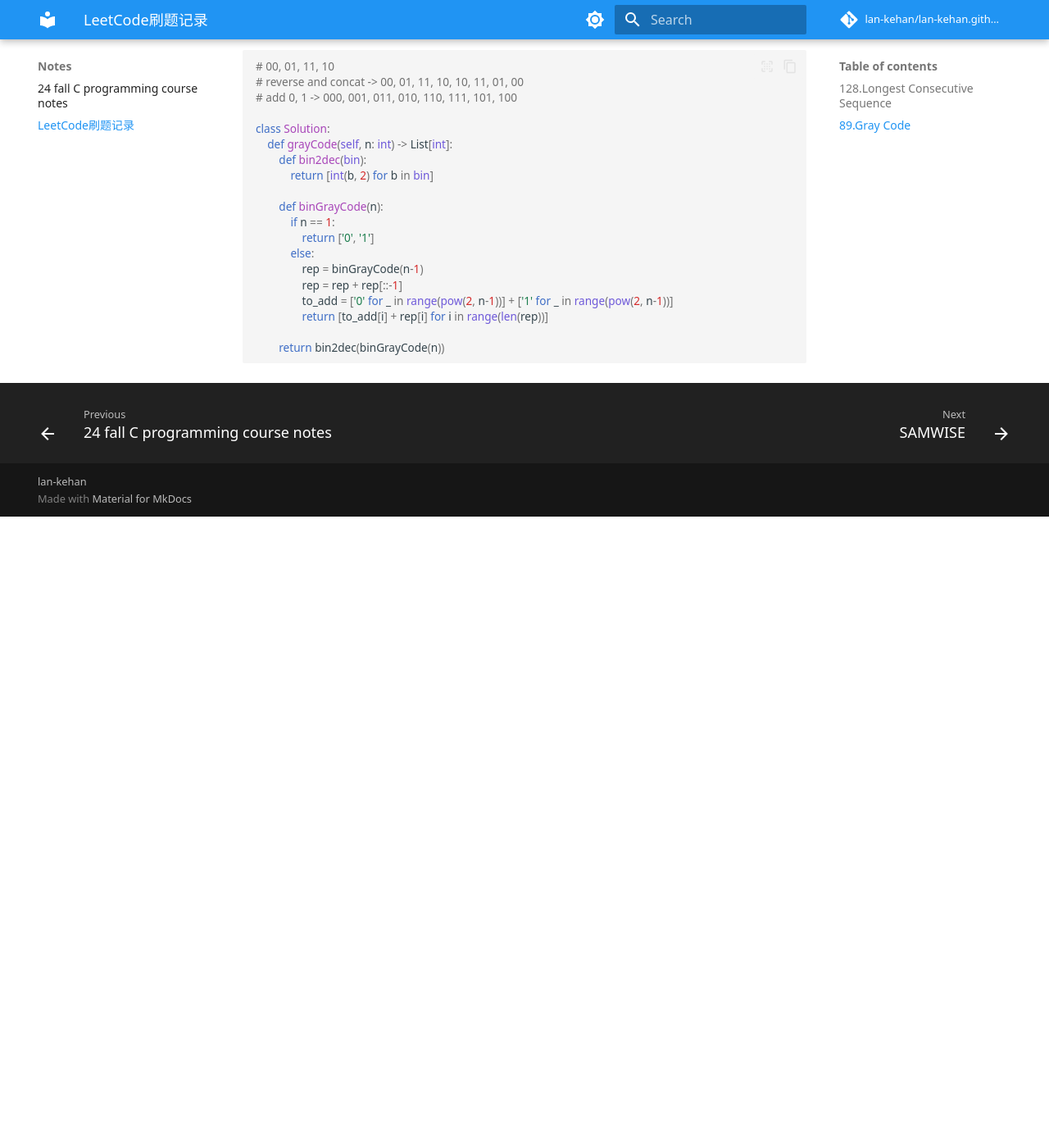
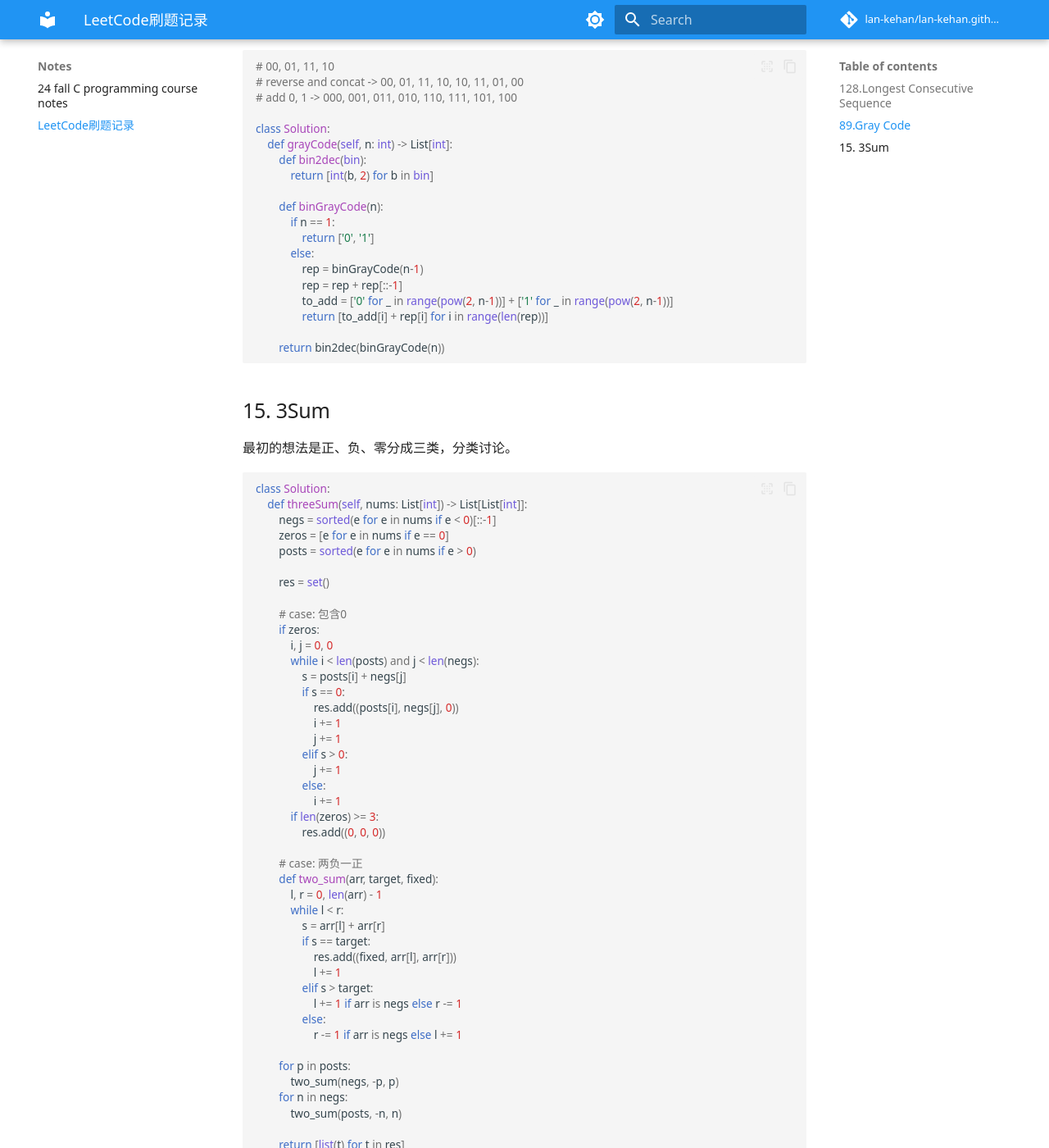
Before and after one commit to lan-kehan/lan-kehan.github.io, an MkDocs documentation site: the page built from docs/section2/LeetCode.md, in a window 1280 px wide and 1400 px high, scrolled down 869 px. Shown: the whole window at 82% size. Built offline with MkDocs 1.6.1 and Material for MkDocs 9.7.7, drawn with Linux system fonts in a browser that asks for light colours; some web fonts are replaced; comment, search, counter and statistics services are not loaded; before the commit the page ends 1499 px from its top, so only the background shows below that; some of the changed text lies outside the part shown.

Commit message:
adding notes

````diff
--- a/docs/section2/LeetCode.md
+++ b/docs/section2/LeetCode.md
@@ -53,3 +53,81 @@
 
         return bin2dec(binGrayCode(n))
 ```
+
+## 15. 3Sum
+
+最初的想法是正、负、零分成三类，分类讨论。
+
+```python
+class Solution:
+    def threeSum(self, nums: List[int]) -> List[List[int]]:
+        negs = sorted(e for e in nums if e < 0)[::-1]
+        zeros = [e for e in nums if e == 0]
+        posts = sorted(e for e in nums if e > 0)
+
+        res = set()
+
+        # case: 包含0
+        if zeros:
+            i, j = 0, 0
+            while i < len(posts) and j < len(negs):
+                s = posts[i] + negs[j]
+                if s == 0:
+                    res.add((posts[i], negs[j], 0))
+                    i += 1
+                    j += 1
+                elif s > 0:
+                    j += 1
+                else:
+                    i += 1
+            if len(zeros) >= 3:
+                res.add((0, 0, 0))
+
+        # case: 两负一正
+        def two_sum(arr, target, fixed):
+            l, r = 0, len(arr) - 1
+            while l < r:
+                s = arr[l] + arr[r]
+                if s == target:
+                    res.add((fixed, arr[l], arr[r]))
+                    l += 1
+                elif s > target:
+                    l += 1 if arr is negs else r -= 1
+                else:
+                    r -= 1 if arr is negs else l += 1
+
+        for p in posts:
+            two_sum(negs, -p, p)
+        for n in negs:
+            two_sum(posts, -n, n)
+
+        return [list(t) for t in res]
+```
+
+事实上，根本不要分类讨论，只要排序，然后固定一个数，剩下的两个数用双指针即可。
+
+```python
+class Solution:
+    def threeSum(self, nums: List[int]) -> List[List[int]]:
+        nums.sort()
+        res = set()
+        for i in range(len(nums) - 2):
+            if i > 0 and nums[i] == nums[i - 1]:
+                continue
+            l, r = i + 1, len(nums) - 1
+            while l < r:
+                s = nums[i] + nums[l] + nums[r]
+                if s == 0:
+                    res.add((nums[i], nums[l], nums[r]))
+                    l += 1
+                    r -= 1
+                    while l < r and nums[l] == nums[l - 1]:
+                        l += 1
+                    while l < r and nums[r] == nums[r + 1]:
+                        r -= 1
+                elif s < 0:
+                    l += 1
+                else:
+                    r -= 1
+        return [list(t) for t in res]
+```
````
